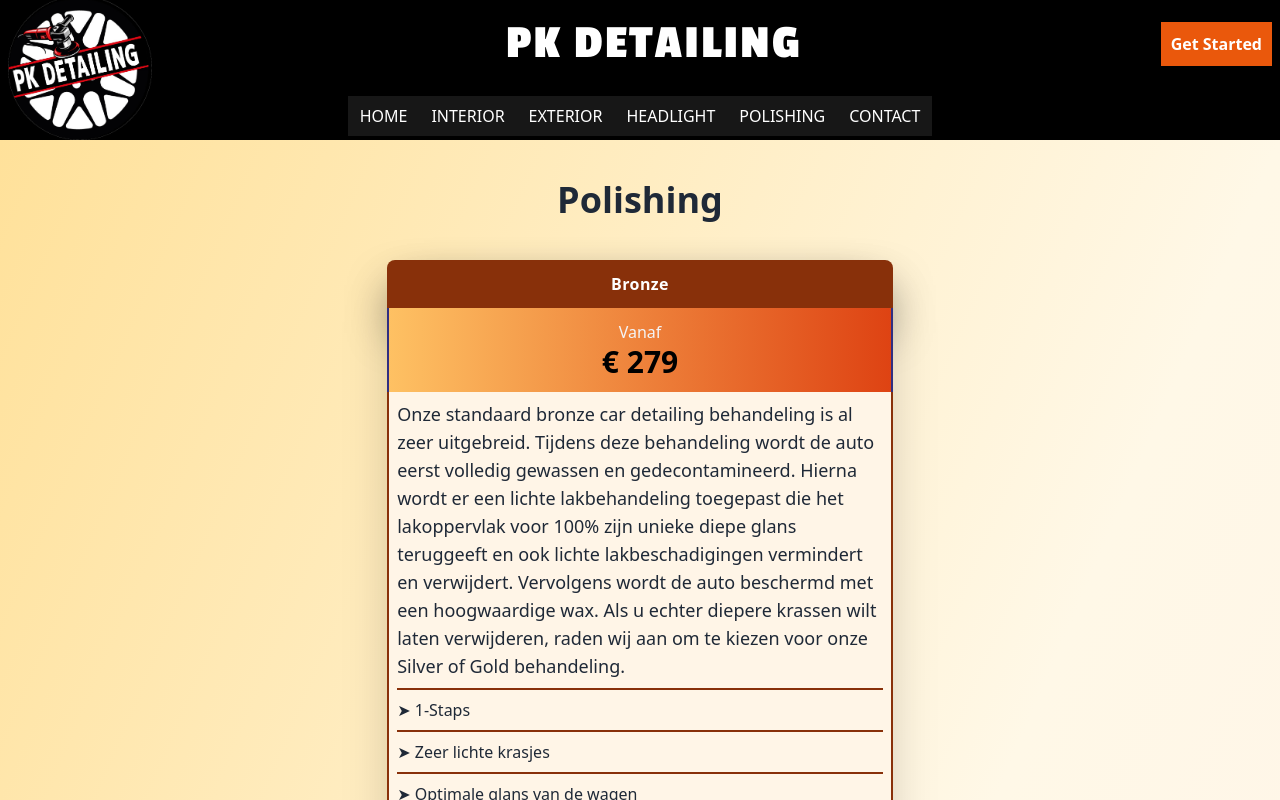
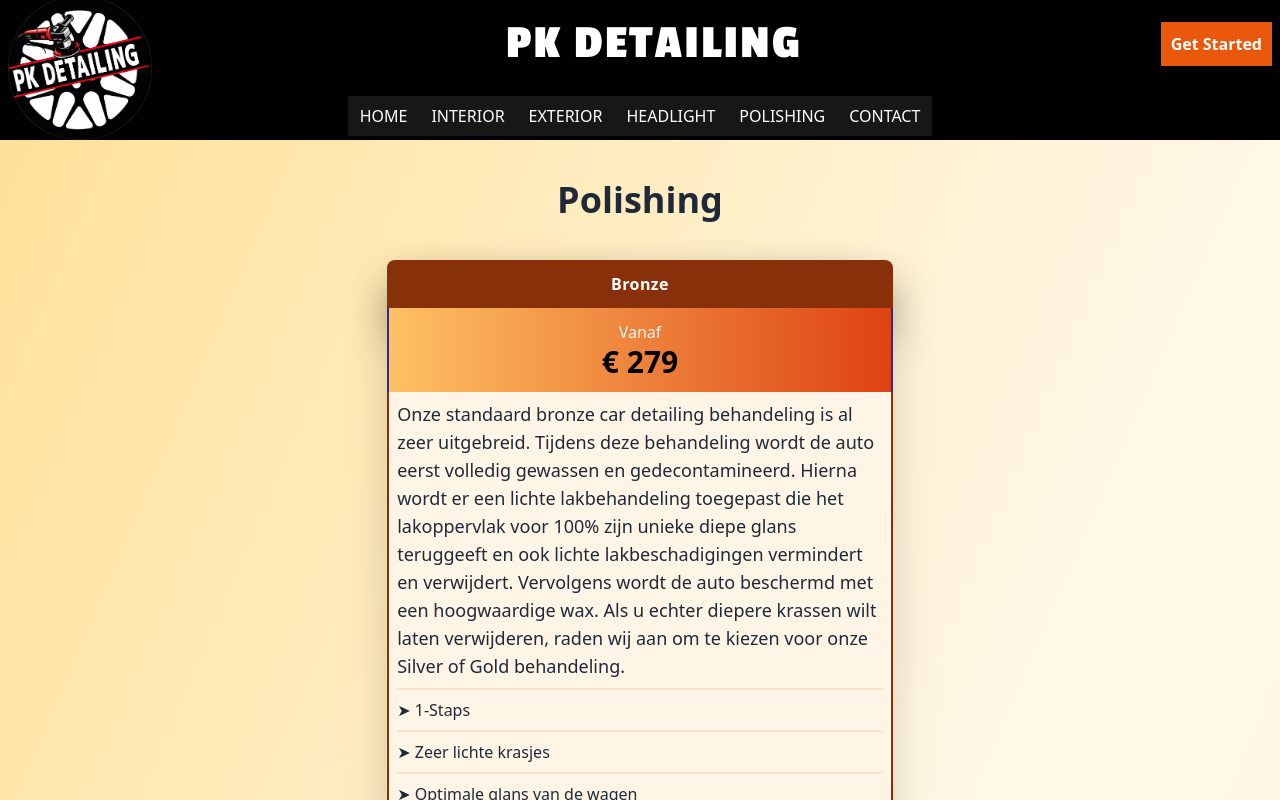
Before and after one commit to 2brownc/car-detailing, a Next.js app: page /polishing in a window 1280 px wide. Shown: the top 800 px of the page. Built offline with nearby package versions, Linux system fonts and the light colour scheme.

Commit message:
price table wide: divider

```diff
--- a/components/PriceTable/PriceTableWide.tsx
+++ b/components/PriceTable/PriceTableWide.tsx
@@ -15,7 +15,7 @@
       {
         list.map((item, index) => (
           <li className={`
-            border-b-2 border-pt_border
+            border-b-2 border-pt_divider
             py-2
             ${index % 2 === 0 ? `${colorA}` : `${colorB}`}
             ${index === 0 ? 'text-lg' : null}
```
Also changed, not shown: public/logo1.png (added).
